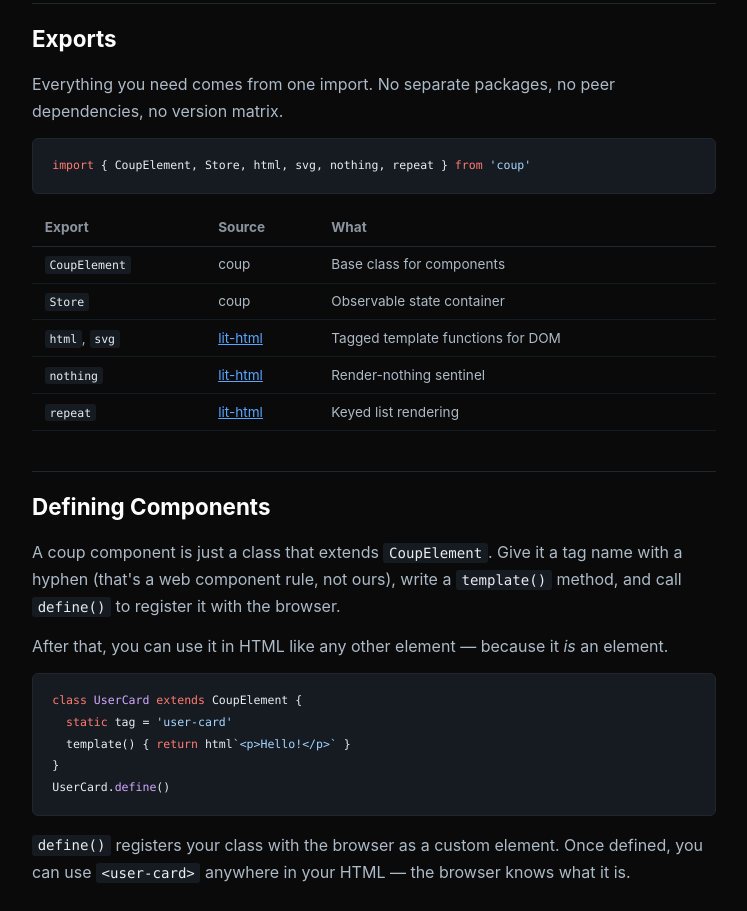
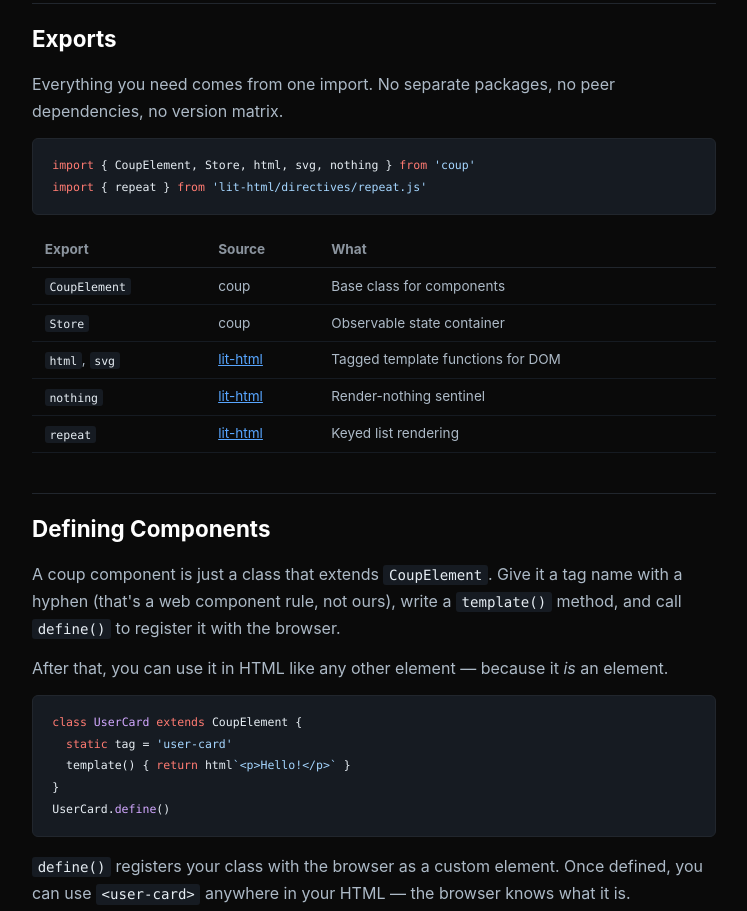
Before and after one commit to sandro/coup, a website: page docs.html in a window 1280 px wide. Shown: the part 1298-2209 px from the top of the page, without its empty margins (236-983 px from the left). Drawn offline with nearby package versions, Linux system fonts and the light colour scheme; no server answers.

Commit message:
Lazy-load repeat — import directly from lit-html
Remove repeat re-export from coup. Apps that need it now import
from 'lit-html/directives/repeat.js' directly. Saves one network
request (4.5KB) for components that don't use keyed lists.

```diff
--- a/docs.html
+++ b/docs.html
@@ -278,7 +278,8 @@ document.body.appendChild(document.createElement('my-counter'))
       <h2 id="exports">Exports</h2>
       <p>Everything you need comes from one import. No separate packages, no peer dependencies, no version matrix.</p>
 
-      <pre><code><span class="kw">import</span> { CoupElement, Store, html, svg, nothing, repeat } <span class="kw">from</span> <span class="str">'coup'</span></code></pre>
+      <pre><code><span class="kw">import</span> { CoupElement, Store, html, svg, nothing } <span class="kw">from</span> <span class="str">'coup'</span>
+<span class="kw">import</span> { repeat } <span class="kw">from</span> <span class="str">'lit-html/directives/repeat.js'</span></code></pre>
 
       <table>
         <thead><tr><th>Export</th><th>Source</th><th>What</th></tr></thead>
@@ -1114,7 +1115,7 @@ router.<span class="fn">destroy</span>()  <span class="cm">// clean up listeners
       <h3><code>repeat(items, keyFn, template)</code></h3>
       <p>Re-exported from <a href="https://lit.dev/docs/templates/lists/#the-repeat-directive" target="_blank">lit-html</a>. When you're rendering a list and items can be added, removed, or reordered, use <code>repeat()</code> with a key function. This tells lit-html how to track each item, so it moves DOM nodes instead of recreating them. Essential for drag-and-drop, animations, and any list where order matters.</p>
 
-      <pre><code><span class="kw">import</span> { repeat } <span class="kw">from</span> <span class="str">'coup'</span>
+      <pre><code><span class="kw">import</span> { repeat } <span class="kw">from</span> <span class="str">'lit-html/directives/repeat.js'</span>
 
 template() {
   <span class="kw">return</span> html<span class="str">`
@@ -1885,7 +1886,7 @@ template() {
       <p>When rendering a list with <code>.map()</code>, lit-html updates items by position. That's fine for static lists, but if items can be reordered, added in the middle, or removed, the DOM nodes get recycled in confusing ways — inputs lose focus, animations break, component state gets mixed up.</p>
 
       <p>Use <code>repeat()</code> to tell lit-html how to track each item by identity:</p>
-      <pre><code><span class="kw">import</span> { repeat } <span class="kw">from</span> <span class="str">'coup'</span>
+      <pre><code><span class="kw">import</span> { repeat } <span class="kw">from</span> <span class="str">'lit-html/directives/repeat.js'</span>
 
 <span class="cm">// ❌ .map() — items tracked by position</span>
 html<span class="str">`${this.items.map(i => html`&lt;todo-item .item=${i}&gt;&lt;/todo-item&gt;`)}`</span>
--- a/examples/2-tasks/app.js
+++ b/examples/2-tasks/app.js
@@ -1,4 +1,5 @@
-import { CoupElement, html, repeat } from 'coup'
+import { CoupElement, html } from 'coup'
+import { repeat } from 'lit-html/directives/repeat.js'
 
 // ============================================================
 // task-item: receives props from parent, emits events upward
--- a/examples/3-kanban/app.js
+++ b/examples/3-kanban/app.js
@@ -1,4 +1,5 @@
-import { CoupElement, html, repeat } from 'coup'
+import { CoupElement, html } from 'coup'
+import { repeat } from 'lit-html/directives/repeat.js'
 
 // ────────────────────────────────────────────────────
 // Data
--- a/examples/4-chat/app.js
+++ b/examples/4-chat/app.js
@@ -1,4 +1,5 @@
-import { CoupElement, html, repeat } from 'coup'
+import { CoupElement, html } from 'coup'
+import { repeat } from 'lit-html/directives/repeat.js'
 import { Router } from '../../router.js'
 
 // ────────────────────────────────────────────────────
--- a/examples/5-github/app.js
+++ b/examples/5-github/app.js
@@ -1,4 +1,5 @@
-import { CoupElement, html, nothing, repeat } from 'coup'
+import { CoupElement, html, nothing } from 'coup'
+import { repeat } from 'lit-html/directives/repeat.js'
 
 // ============================================================
 // github-explorer — search for a user, show their repos
--- a/examples/6-bookmarks/app.js
+++ b/examples/6-bookmarks/app.js
@@ -1,4 +1,5 @@
-import { CoupElement, html, Store, repeat } from 'coup'
+import { CoupElement, html, Store } from 'coup'
+import { repeat } from 'lit-html/directives/repeat.js'
 import { Router } from '../../router.js'
 
 // ────────────────────────────────────────────────────
--- a/examples/8-chatbot/chatbot.js
+++ b/examples/8-chatbot/chatbot.js
@@ -22,7 +22,8 @@
 //   --chatbot-height, --chatbot-max-width, --chatbot-bg, --chatbot-user-bg,
 //   --chatbot-assistant-bg, --chatbot-font-size, --chatbot-radius
 
-import { CoupElement, html, repeat, nothing } from 'coup'
+import { CoupElement, html, nothing } from 'coup'
+import { repeat } from 'lit-html/directives/repeat.js'
 
 // ────────────────────────────────────────────────────
 // chatbot-message: a single message bubble
--- a/index.js
+++ b/index.js
@@ -3,9 +3,8 @@
 // Zero build, zero shadow DOM, zero magic renders you didn't ask for
 
 import { render as litRender, html, svg, nothing } from 'lit-html'
-import { repeat } from 'lit-html/directives/repeat.js'
 
-export { html, svg, nothing, repeat }
+export { html, svg, nothing }
 
 // --- Debug mode ---
 // Set CoupElement.debug = true to enable dev warnings.
```
